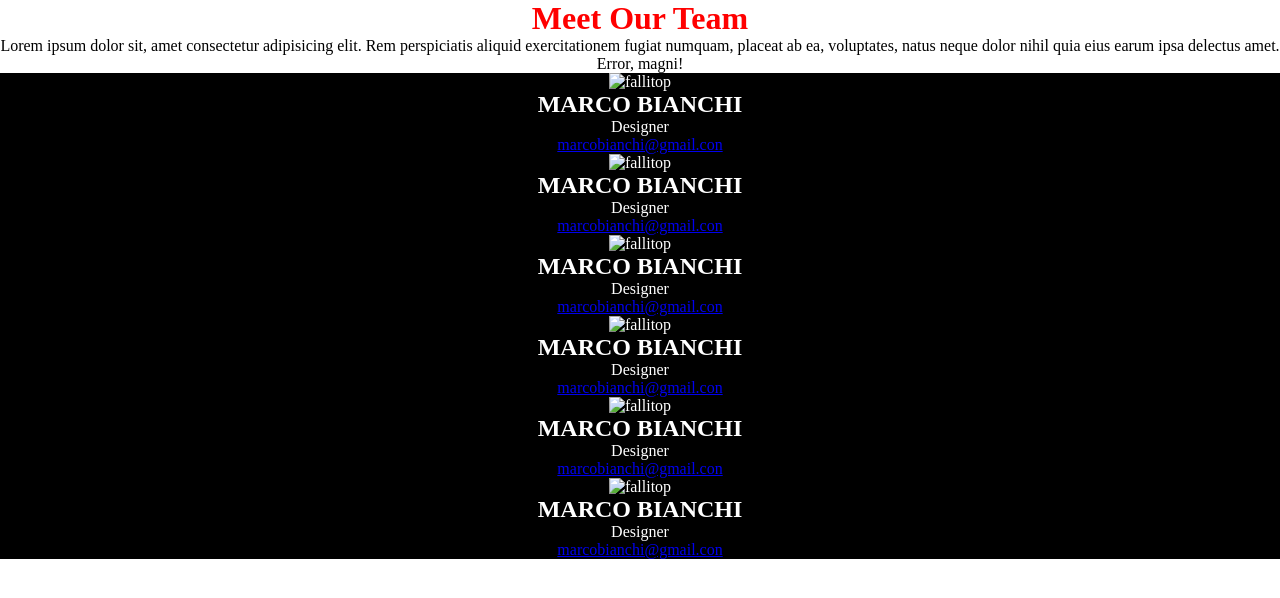
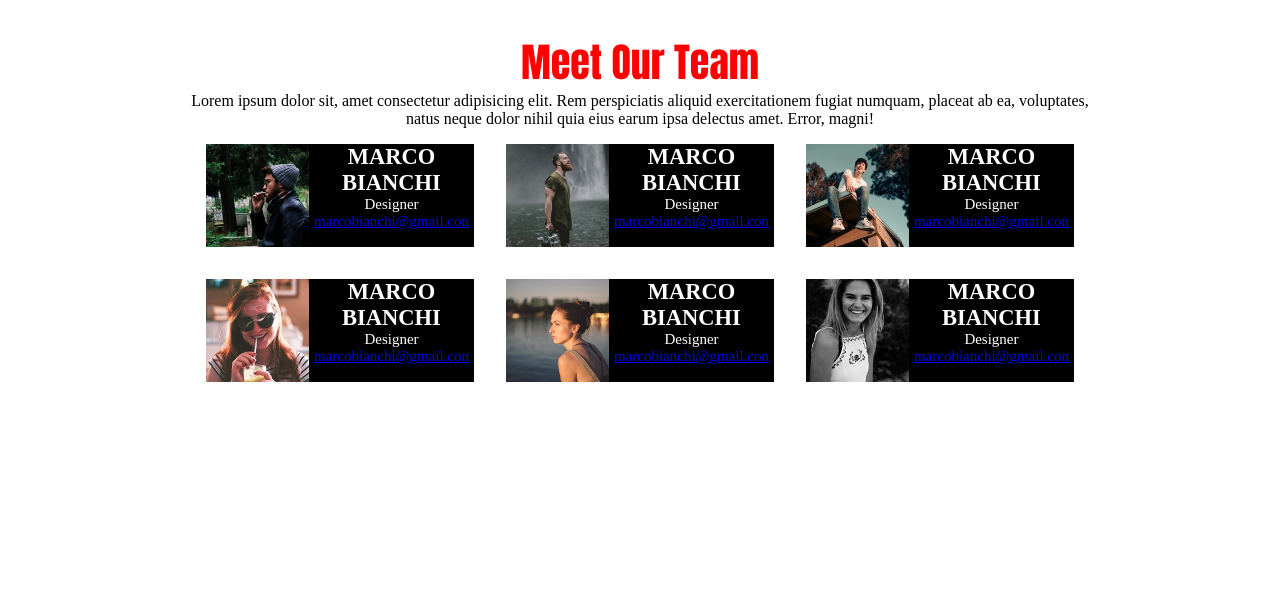
Before and after one commit to giogua03/-html-css-float-cards, a plain HTML site: page index.html in a window 1280 px wide. Drawn offline with Linux system fonts and the light colour scheme.

Commit message:
definitivo

```diff
--- a/index.html
+++ b/index.html
@@ -11,39 +11,40 @@
     <div class="clearfix">
         <h1 class="title">Meet Our Team</h1>
         <p class="paragrafo">Lorem ipsum dolor sit, amet consectetur adipisicing elit. Rem perspiciatis aliquid exercitationem fugiat numquam, placeat ab ea, voluptates, natus neque dolor nihil quia eius earum ipsa delectus amet. Error, magni!</p>
+
         <div class="male1">
             <img src="img/male1.png" alt="fallitop" class="immagine1">
             <h2>MARCO BIANCHI</h2>
             <p>Designer</p>
-            <a href="http://www.google.it">marcobianchi@gmail.con</a>
+            <a href="#">marcobianchi@gmail.con</a>
         </div>
 
         <div class="male1">
             <img src="img/male2.png" alt="fallitop" class="immagine1">
             <h2>MARCO BIANCHI</h2>
             <p>Designer</p>
-            <a href="http://www.google.it">marcobianchi@gmail.con</a>
+            <a href="#">marcobianchi@gmail.con</a>
         </div>
 
         <div class="male1">
             <img src="img/male3.png" alt="fallitop" class="immagine1">
             <h2>MARCO BIANCHI</h2>
             <p>Designer</p>
-            <a href="http://www.google.it">marcobianchi@gmail.con</a>
+            <a href="#">marcobianchi@gmail.con</a>
         </div>
 
         <div class="male1">
             <img src="img/female1.png" alt="fallitop" class="immagine1">
             <h2>MARCO BIANCHI</h2>
             <p>Designer</p>
-            <a href="http://www.google.it">marcobianchi@gmail.con</a>
+            <a href="#">marcobianchi@gmail.con</a>
         </div>
 
         <div class="male1">
             <img src="img/female2.png" alt="fallitop" class="immagine1">
             <h2>MARCO BIANCHI</h2>
             <p>Designer</p>
-            <a href="http://www.google.it">marcobianchi@gmail.con</a>
+            <a href="#">marcobianchi@gmail.con</a>
         </div>
 
 
@@ -51,7 +52,7 @@
             <img src="img/female3.png" alt="fallitop" class="immagine1">
             <h2>MARCO BIANCHI</h2>
             <p>Designer</p>
-            <a href="http://www.google.it">marcobianchi@gmail.con</a>
+            <a href="#">marcobianchi@gmail.con</a>
         </div>
     </div>
 </body>
--- a/style.css
+++ b/style.css
@@ -1,16 +1,43 @@
 *{
-    margin:0;
+    margin:  0;
     padding:0;
     box-sizing:border-box;
     text-align: center;
+
 
 }
 .title{
     text-align: center;
     color:red;
+    font-family: Impact, Haettenschweiler, 'Arial Narrow Bold', sans-serif;
+    font-size: 40px;
+    margin-bottom: 0,5em;
 }
 .male1{
 
     background-color: black;
     color: white;
+    margin: 5 rem;
+    width: calc(100% / 3 - 2rem);
+    height:33,3%;
+    float: left;
+    margin: 1rem;
+    font-size: 15px;
+
+
 }
+.immagine1{
+    float: left;
+    width: 103px;
+
+
+
+}
+.clearfix{
+
+    max-width: 900px;
+    margin: 0 auto;
+}
+body{
+    padding-top: 2rem;
+}
```
Also changed, not shown: assets/screen.png (added), img/female1.png (added), img/female2.png (added), img/female3.png (added), img/male1.png (added), img/male2.png (added), img/male3.png (added).
